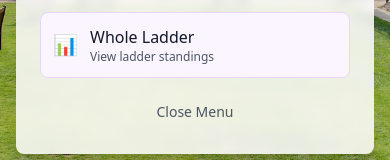
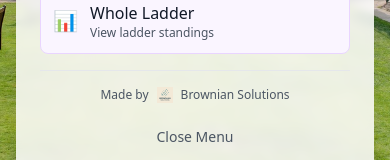
Before and after one commit to CallumMCB/LadderSchedule, a Next.js app: page / in a window 390 px wide. Both pictures are taken after a click on the element "Doubles Tennis Ladder". Shown: the part 510-670 px from the top of the page. Built offline with nearby package versions, Linux system fonts and the light colour scheme; no server answers.

Commit message:
Add Brownian Solutions logo to mobile welcome screen
🤖 Generated with [Claude Code](https://claude.ai/code)

Co-Authored-By: Claude <noreply@anthropic.com>

```diff
--- a/app/components/HeaderNav.tsx
+++ b/app/components/HeaderNav.tsx
@@ -105,6 +105,28 @@ export default function HeaderNav({ session }: HeaderNavProps) {
             </Link>
           </div>
 
+          {/* Brownian Solutions Branding */}
+          <div className="mt-4 pt-4 border-t border-gray-200 text-center">
+            <div className="flex items-center justify-center gap-2 text-xs text-gray-600">
+              <span>Made by</span>
+              <a
+                href="https://brownian.solutions"
+                target="_blank"
+                rel="noopener noreferrer"
+                className="hover:text-gray-800 transition-colors font-medium flex items-center gap-2"
+              >
+                <img
+                  src="/brownian-solutions-logo.png"
+                  alt="Brownian Solutions"
+                  width="16"
+                  height="16"
+                  className="inline-block"
+                />
+                Brownian Solutions
+              </a>
+            </div>
+          </div>
+
           <button
             onClick={handleWelcomeClose}
             className="w-full mt-4 py-2 text-sm text-gray-600 hover:text-gray-800 transition-colors"
```
